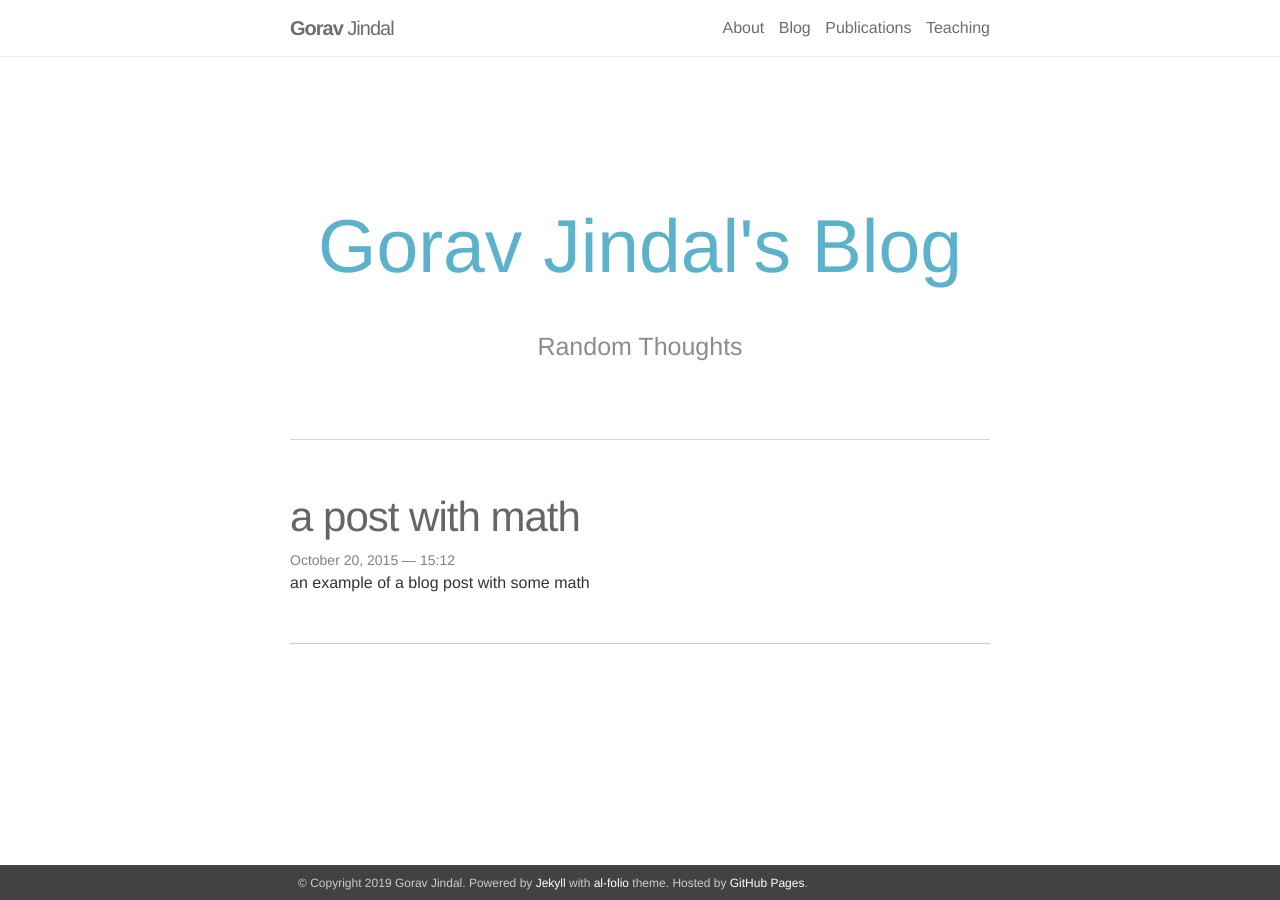
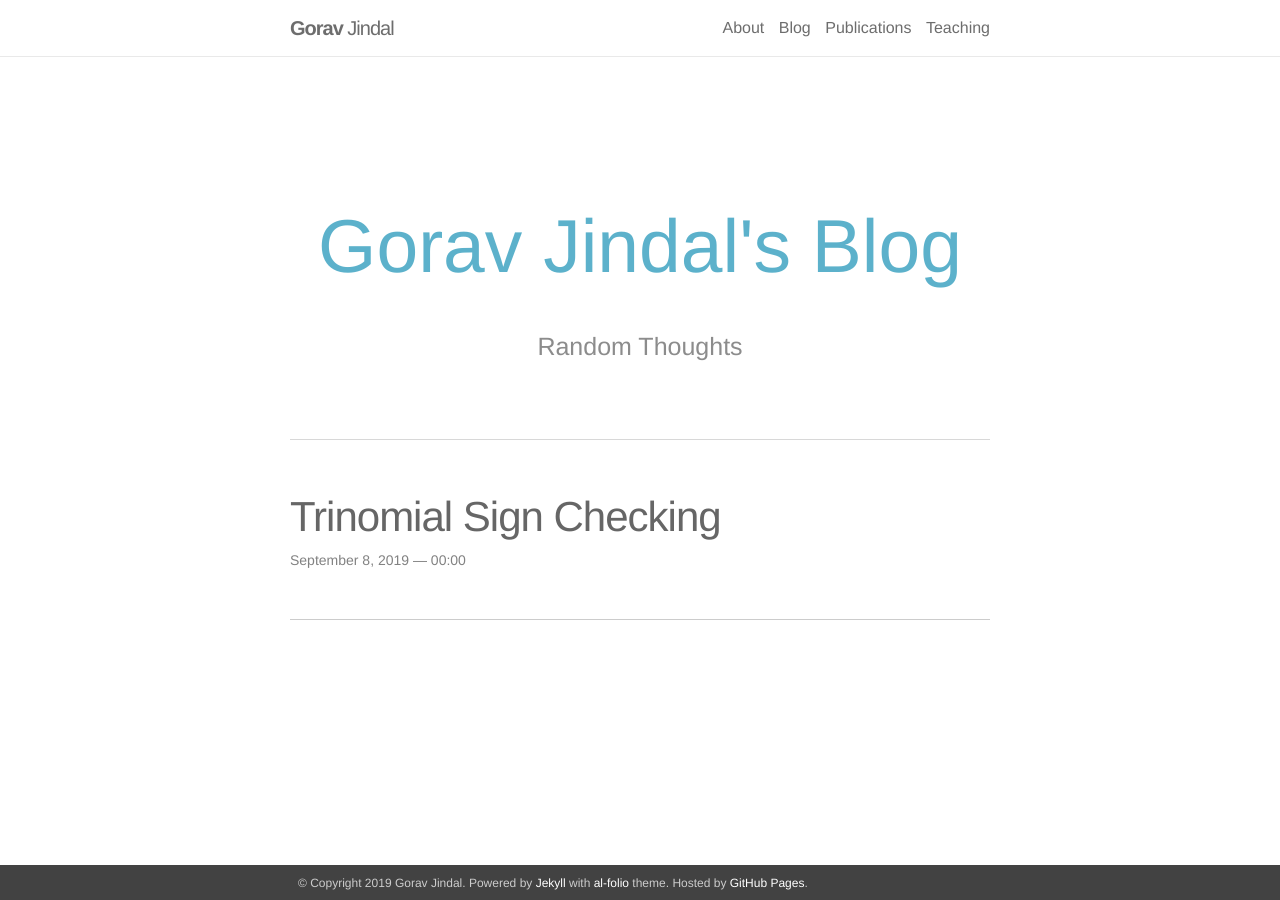
Before and after one commit to goravjindal/goravjindal.github.io, a Jekyll site: the page built from blog/index.html, in a window 1280 px wide. Built offline with Jekyll 4.4.1, drawn with Linux system fonts in a browser that asks for light colours; nearby versions of some CDN libraries; the list of posts is cut into pages by our own code; some of the changed lines change nothing that is shown.

Commit message:
changes by gorav

```diff
--- a/_config.yml
+++ b/_config.yml
@@ -93,14 +93,15 @@ scholar:
 
   last_name: Jindal
 
-  style: https://raw.githubusercontent.com/citation-style-language/styles/master/acta-amazonica.csl
+  style: antipode
   locale: en
+
 
   sort_by: year
   order: descending
 
   source: /_bibliography/
-  bibliography: papers.bib
+  bibliography: Bibliography.bib
   bibliography_template: bib
 
   replace_strings: true
--- a/_posts/2015-10-20-math.markdown
+++ /dev/null
@@ -1,15 +0,0 @@
----
-layout: post
-title: a post with math
-date: 2015-10-20 11:12:00-0400
-description: an example of a blog post with some math
----
-This theme supports rendering beautiful math in inline and display modes using [KaTeX](https://khan.github.io/KaTeX/) engine. You just need to surround your math expression with `$$`, like `$$ E = mc^2 $$`. If you leave it inside a paragraph, it will produce an inline expression, just like $$ E = mc^2 $$.
-
-To use display mode, again surround your expression with `$$` and place it as a separate paragraph. Here is an example:
-
-$$
-\left( \sum_{k=1}^n a_k b_k \right)^2 \leq \left( \sum_{k=1}^n a_k^2 \right) \left( \sum_{k=1}^n b_k^2 \right)
-$$
-
-Note that [KaTeX](https://khan.github.io/KaTeX/) is work in progress, so it does not support the full range of math expressions as, say, [MathJax](https://www.mathjax.org/). Yet, it is [blazing fast](http://www.intmath.com/cg5/katex-mathjax-comparison.php).
--- /dev/null
+++ b/_posts/2019-09-08-TrinomialSignTesting.md
@@ -0,0 +1,140 @@
+---
+date: 2019-09-08
+layout: post
+title: Trinomial Sign Checking
+---
+A special case of computing the sign of a trinomial at an integer
+rational number is solved.
+
+##  Preliminaries<a name="secPreliminaries">(sec 1)</a>
+
+###  Sparse polynomial
+ <div style="background-color:bisque">
+<span style="font-size:larger;font-weight:bold">Definition:</span>
+
+An integer polynomial $f(x)\in\Z[x]$ is said to be an $(n,k,\tau)$-nomial
+if it can be written as in \ref{eq:nktau-nom} below.
+\begin{equation}
+f(x)=\sum_{i=1}^{k}f_{i}x^{e_{i}}.\label{eq:nktau-nom}
+\end{equation}
+
+Here $0\leq e_{1}\lt e_{2}\lt \dots\lt e_{k}\leq n$ and $\abs{f_{i}}\leq2^{\tau}$.
+</div><br/>
+
+Notice that an integer $(n,k,\tau)$-nomial can be represented using
+$k\cdot(\log n+\tau+3)$ bits. So we say that $k\cdot(\log n+\tau+3)$
+is the input size.
+
+###  Sign Checking
+ <div style="background-color:bisque">
+<span style="font-size:larger;font-weight:bold">Problem:</span>
+
+<a name="probsignchecksparse">(prob 2)</a>Given an $(n,k,\tau)$-nomial $f$ and
+a rational number $\frac{p}{q}$ with $\logb{p,q}\leq s$, determine
+the sign of $f(\frac{p}{q})$.
+</div><br/>
+
+In [prob 2](#probsignchecksparse), the input size can be assumed to be
+$O(k\cdot(\log n+\tau)+s)$.
+
+##  Trinomials
+
+Here, we are interested in [prob 2](#probsignchecksparse) in the case
+when $k=3$. We call $(n,3,\tau)$-nomial be be trinomials. First
+we recall the following [prop 3](#propbinomiallarge) from {% cite  KOIRAN2019 %}.
+ <div style="background-color:bisque">
+<span style="font-size:larger;font-weight:bold">Proposition:</span>
+[Proposition 4 in {% cite  KOIRAN2019 %}]
+<a name="propbinomiallarge">(prop 3)</a>Let $g(x)=a_{1}x^{\beta}+a_{2}$ where
+$a_{1},a_{2}$ are two nonzero integers and $\beta$ is a positive
+rational number. Write $\beta=\frac{\beta_{1}}{\beta_{2}}$, where
+$\beta_{1},\beta_{2}$ are positive integers. We evaluate the binomial
+$g$ at a rational point $\frac{p}{q}$ where $p$, $q$ are positive
+integers.
+
+Assume that $\logb{p,q,a_{1},a_{2}}\leq s$ and $\logb{\beta_{1},\beta_{2}}\leq t$
+where $s,t\geq1$ . If $g(\frac{p}{q})\neq0$ then $\abs{g(\frac{p}{q})}\geq2^{-C_{1}ts^{2}}$
+for some constant $C_{1}$. Maybe $C_{1}\leq2^{68}$.
+</div><br/>
+
+ <div style="background-color:bisque">
+<span style="font-size:larger;font-weight:bold">Lemma:</span>
+[Final remarks in {% cite  KOIRAN2019 %}]
+<a name="lemsignevalbiomial">(lem 4)</a>Let $g(x)=a_{1}x^{\beta}+a_{2}$ where
+$a_{1},a_{2}$ are two nonzero integers and $\beta$ is a positive
+integer. We can compute the sign of $g$ at a rational point $\frac{p}{q}$
+where $p$, $q$ are positive integers, in polynomial time.
+</div><br/>
+
+First we make an easy observation that solving [prob 2](#probsignchecksparse)
+for the case $\frac{p}{q}\gt 0$ suffices, because otherwise we can compute
+the sign of $f(-x)$ at $-\frac{p}{q}$. Note that $f(-x)$ is also
+$(n,k,\tau)$-nomial if $f(x)$ is. Now we can also assume that $\frac{p}{q}\gt 1$.
+This is because $\sgn(f(\frac{p}{q}))=\sgn(g(\frac{q}{p}))$, where
+$g(x)=x^{n}f(\frac{1}{x})$. Note that $g(x)$ is also $(n,k,\tau)$-nomial
+if $f(x)$ is. By using these observations, we obtain the following
+easy [lem 5](#lemsignchecking).
+ <div style="background-color:bisque">
+<span style="font-size:larger;font-weight:bold">Lemma:</span>
+
+<a name="lemsignchecking">(lem 5)</a>Let $\frac{p}{q}=1+\epsilon$ (with $\epsilon\leq1$)
+and $f$ be an $(n,3,\tau)$-nomial. Assume that $\logb{p,q}\leq\tau$.
+We can compute $\sgn(f(\frac{p}{q}))$ in randomized $\poly\left(\frac{1}{\epsilon},\tau,\log n\right)$
+time.
+</div><br/>
+
+ <div style="background-color:lightblue">
+<span style="font-size:larger;font-weight:bold">Proof:</span>
+
+Suppose $f=ax^{n}+bx^{m}+c$ with $n\gt m$. Write $f$ as $f=x^{m}g+c$
+with $g=ax^{n-m}+b$. First we check if $g(\frac{p}{q})=0$ (can be
+done in randomized polynomial time). If $g(\frac{p}{q})=0$ then $\sgn(f(\frac{p}{q}))=\sgn(c)$,
+therefore $\sgn(f(\frac{p}{q}))$ an be easily computed. So we can
+assume that $g(\frac{p}{q})\neq0$. By using [prop 3](#propbinomiallarge),we
+obtain that
+
+\begin{equation}
+\abs{g(\frac{p}{q})}\geq2^{-C_{1}\log n\cdot\tau^{2}}.
+\end{equation}
+
+Now we have the following cases.
+
+*  $m$ is large. More specifically, $m\gt \frac{C_{1}\log n\cdot\tau^{2}+2\tau}{\log(1+\epsilon)}$.
+In this case, we have: $\abs{(\frac{p}{q})^{m}g}\gt 2^{m\log(1+\epsilon)-C_{1}\log n\cdot\tau^{2}}\gt 2^{2\tau}$.
+Therefore $\sgn(f(\frac{p}{q}))$ is same as that of $\sgn(g(\frac{p}{q}))$,
+which can be computed in polynomial time (by using [lem 4](#lemsignevalbiomial)).
+
+*  $m$ is small. More specifically, $m\leq\frac{C_{1}\log n\cdot\tau^{2}+2\tau}{\log(1+\epsilon)}$.
+Now we have two sub-cases.
+
+*  $n$ is large compared to $m$. More specifically, $n\gt \frac{2\tau+\log(1+(1+\epsilon)^{m})}{\log(1+\epsilon)}$.
+In this case, leading monomial $ax^{n}$ determines the sign of $f$.
+Therefore $\sgn(f(\frac{p}{q}))=\sgn(a)$. Hence sign can be computed
+easily.
+
+*  $n$ is comparable to $m$. More specifically, $n\leq\frac{2\tau+\log(1+(1+\epsilon)^{m})}{\log(1+\epsilon)}$.
+In this case, $n=O(2\tau+m)$. We also know that $m\leq\frac{C_{1}\log n\cdot\tau^{2}+2\tau}{\log(1+\epsilon)}\leq(C_{1}\log n\cdot\tau^{2}+2\tau)\cdot(1+\frac{1}{\epsilon})$.
+Thus both $m,n$ are $O((C_{1}\log n\cdot\tau^{2}+2\tau)\cdot(1+\frac{1}{\epsilon}))$.
+This implies that degree of $f$ is ``low'' (logarithmic). Hence
+we can exactly evaluate $f$ at $\frac{p}{q}$ to compute $\sgn(f(\frac{p}{q}))$,
+in polynomial time.
+</div><br/>
+ <div style="background-color:bisque">
+<span style="font-size:larger;font-weight:bold">Remark:</span>
+
+If $\frac{p}{q}=1+\epsilon$ with $\epsilon\gt 1$ in [lem 5](#lemsignchecking),
+then our task becomes even easier.
+</div><br/>
+
+ <div style="background-color:bisque">
+<span style="font-size:larger;font-weight:bold">Corollary:</span>
+
+Let $f$ be an $(n,3,\tau)$-nomial and $\frac{p}{q}$ be a rational
+point with $\logb{p,q}\leq\tau$. Let $\epsilon=\max\left(\abs{\frac{p}{q}}-1,\abs{\frac{q}{p}}-1\right)$.
+We can compute $\sgn(f(\frac{p}{q}))$ in randomized $\poly\left(\frac{1}{\epsilon},\tau,\log n\right)$
+time.
+</div><br/>
+
+
+###  References
+{% bibliography --cited %}
```
Also changed, not shown: 3 other files.
